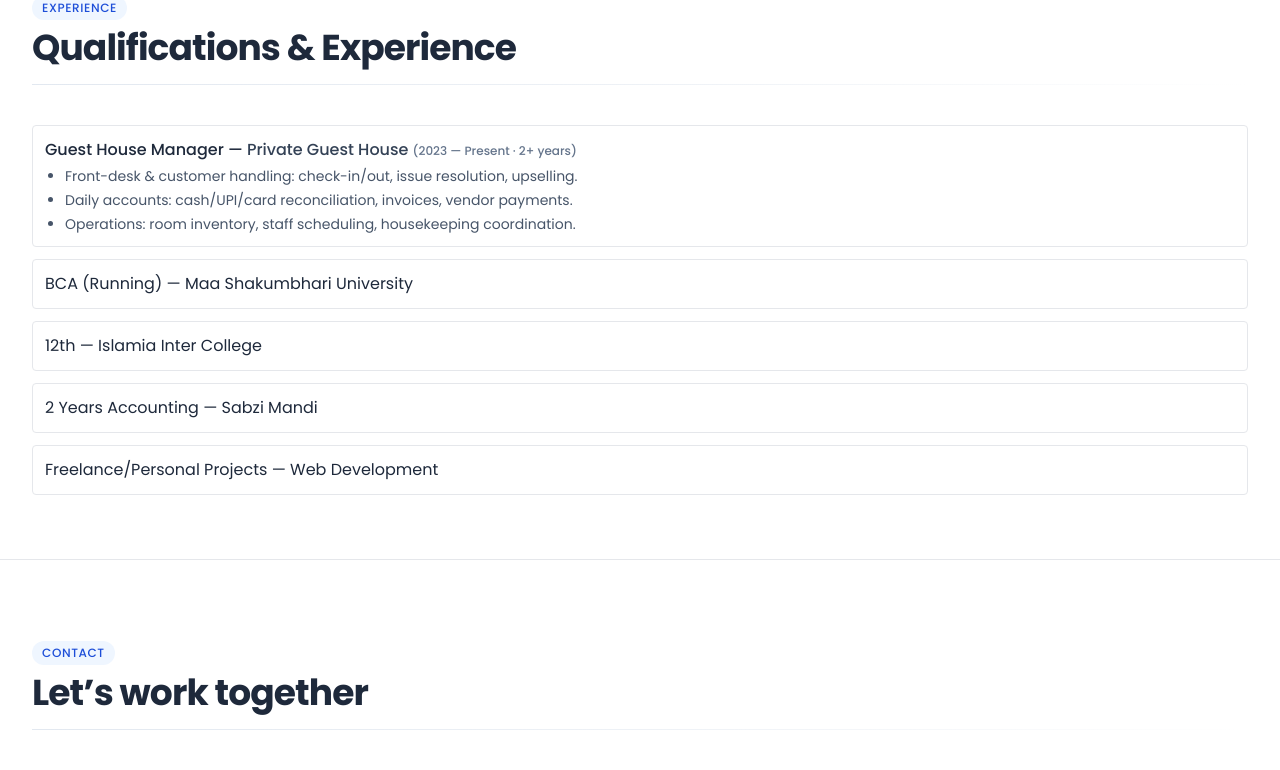
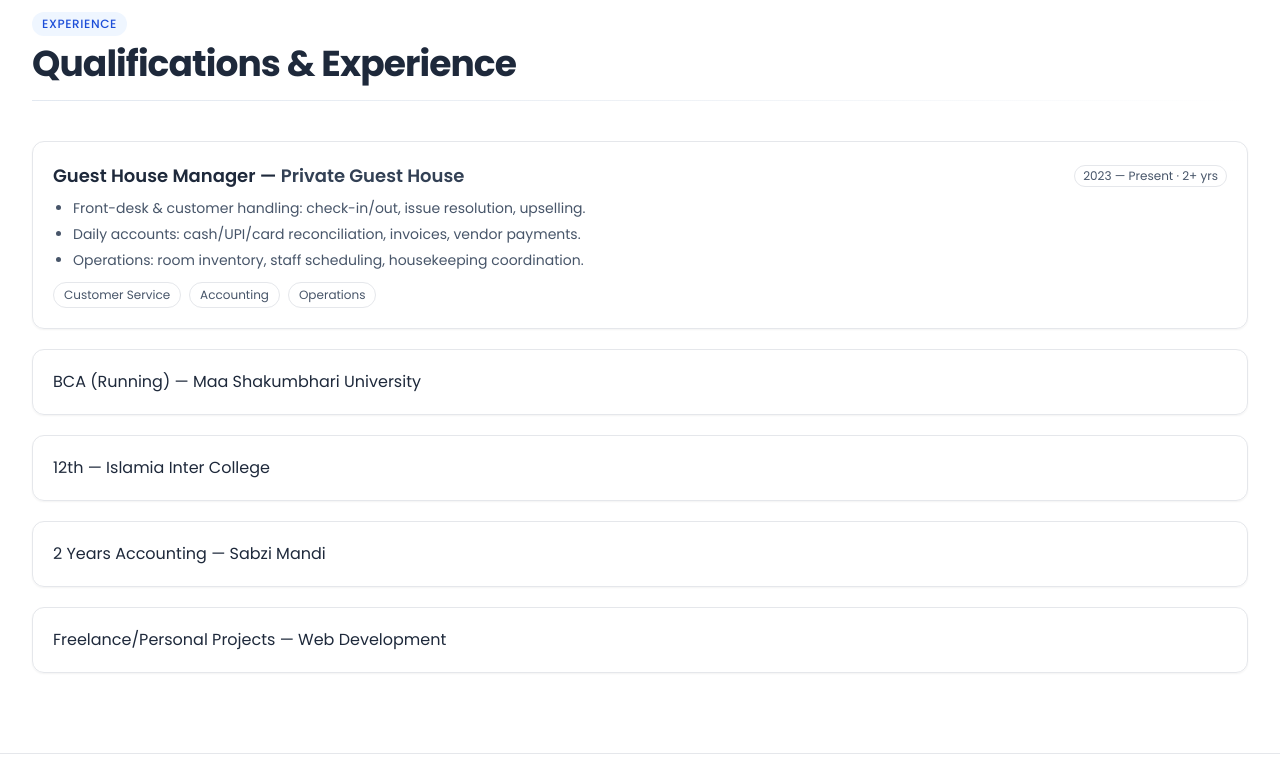
Before and after one commit to mr-faheem/faheem.portfolio, a React (Vite) app: page / in a window 1280 px wide. Shown: the part 2000-2770 px from the top of the page. Built offline with nearby package versions, Linux system fonts and the light colour scheme.

Commit message:
polish(experience): premium card layout, date pill, tighter bullets and tags

```diff
--- a/src/sections/Experience/index.jsx
+++ b/src/sections/Experience/index.jsx
@@ -3,7 +3,7 @@ import SectionHeading from "../../components/common/SectionHeading.jsx";
 
 export default function Experience() {
   return (
-    <section id="experience" className="py-16 border-t">
+    <section id="experience" className="py-16 md:py-20 border-t">
       <div className="container">
         <SectionHeading
           id="experience"
@@ -11,25 +11,45 @@ export default function Experience() {
           title="Qualifications & Experience"
         />
 
-        <ul className="space-y-3">
+        <ul className="space-y-4 md:space-y-5">
           {/* Guest House Manager */}
-          <li className="rounded border p-3">
-            <div className="font-medium">
-              Guest House Manager — <span className="text-slate-700">Private Guest House</span>{" "}
-              <span className="text-xs text-slate-500">(2023 — Present · 2+ years)</span>
+          <li className="card p-4 md:p-5">
+            <div className="flex flex-wrap items-center gap-2">
+              <h3 className="font-semibold text-base md:text-lg">
+                Guest House Manager — <span className="text-slate-700">Private Guest House</span>
+              </h3>
+              <span className="ms-auto text-xs rounded-full border px-2 py-0.5 text-slate-600">
+                2023 — Present · 2+ yrs
+              </span>
             </div>
-            <ul className="mt-1 list-disc pl-5 text-slate-600 text-sm space-y-1">
+
+            <ul className="mt-2 list-disc pl-5 text-slate-600 text-sm space-y-1.5">
               <li>Front-desk & customer handling: check-in/out, issue resolution, upselling.</li>
               <li>Daily accounts: cash/UPI/card reconciliation, invoices, vendor payments.</li>
               <li>Operations: room inventory, staff scheduling, housekeeping coordination.</li>
             </ul>
+
+            {/* skill tags (optional, looks professional) */}
+            <ul className="mt-3 flex flex-wrap gap-2 text-xs text-slate-600">
+              <li className="px-2.5 py-1 rounded-full border">Customer Service</li>
+              <li className="px-2.5 py-1 rounded-full border">Accounting</li>
+              <li className="px-2.5 py-1 rounded-full border">Operations</li>
+            </ul>
           </li>
 
           {/* Education / other experience */}
-          <li className="rounded border p-3">BCA (Running) — Maa Shakumbhari University</li>
-          <li className="rounded border p-3">12th — Islamia Inter College</li>
-          <li className="rounded border p-3">2 Years Accounting — Sabzi Mandi</li>
-          <li className="rounded border p-3">Freelance/Personal Projects — Web Development</li>
+          <li className="card p-4 md:p-5">
+            BCA (Running) — Maa Shakumbhari University
+          </li>
+          <li className="card p-4 md:p-5">
+            12th — Islamia Inter College
+          </li>
+          <li className="card p-4 md:p-5">
+            2 Years Accounting — Sabzi Mandi
+          </li>
+          <li className="card p-4 md:p-5">
+            Freelance/Personal Projects — Web Development
+          </li>
         </ul>
       </div>
     </section>
```
